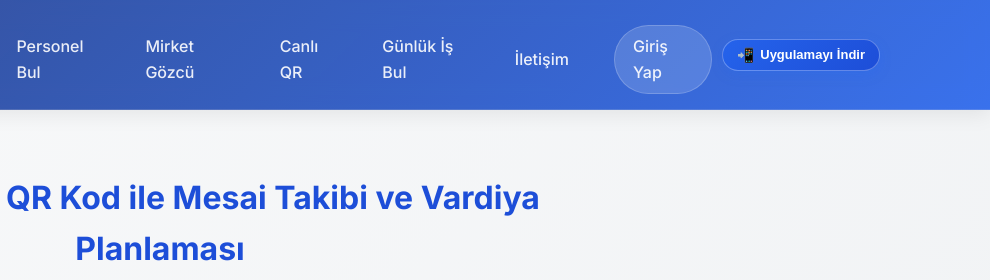
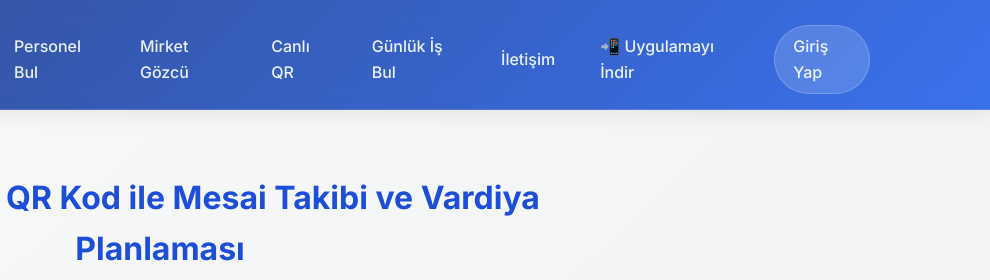
Before and after one commit to chuvisty/mirket, a plain HTML site: page mirket-gozcu-qr-mesai-takip.html in a window 1280 px wide. Shown: the top 280 px of the page, 290-1280 px from the left. Drawn offline with Linux system fonts and the light colour scheme.

Commit message:
fix(gozcu): restore missing <style> tag in head and blend PWA header link with navbar

```diff
--- a/header.html
+++ b/header.html
@@ -4,7 +4,7 @@
     <!-- LOGO -->
     <div class="logo" onclick="goHome()"><div class="logo"> <img src="images/logo.png?v=3" loading="lazy" alt="Mirket Logo"> </div> </div>
 
-    <!-- DESKTOP MENU -->
+    <!-- MENU LINKS -->
     <nav class="nav-links" id="navLinks">
       <a href="index.html">Ana Sayfa</a>
       <a href="personel-bul.html" id="navPersonelBul">Personel Bul</a>
@@ -12,20 +12,13 @@
       <a href="canli-qr.html" id="navCanliQr">Canlı QR</a>
       <a href="gunluk-is-bul.html" id="navGunlukIsBul">Günlük İş Bul</a>
       <a href="iletisim.html">İletişim</a>
+      <a href="javascript:void(0)" onclick="if(window.triggerPwaInstall) window.triggerPwaInstall();" id="navInstallPwa">📲 Uygulamayı İndir</a>
       <a id="authHeaderLink" href="login.html">Giriş Yap</a>
     </nav>
 
-    <!-- RIGHT ACTIONS: PWA INSTALL BUTTON & HAMBURGER -->
-    <div class="nav-right-actions">
-      <button type="button" class="btn-pwa-header" onclick="if(window.triggerPwaInstall) window.triggerPwaInstall();" id="btnHeaderInstallPwa" title="Mirket'i Ana Ekrana Ekle">
-        <span class="pwa-header-icon">📲</span>
-        <span class="pwa-header-label">Uygulamayı İndir</span>
-      </button>
-
-      <!-- HAMBURGER -->
-      <div class="hamburger" onclick="toggleMenu()">
-        ☰
-      </div>
+    <!-- HAMBURGER -->
+    <div class="hamburger" onclick="toggleMenu()">
+      ☰
     </div>
 
   </div>
```
Also changed, not shown: vardiyan-gozcu.html (+1 -0 lines).
